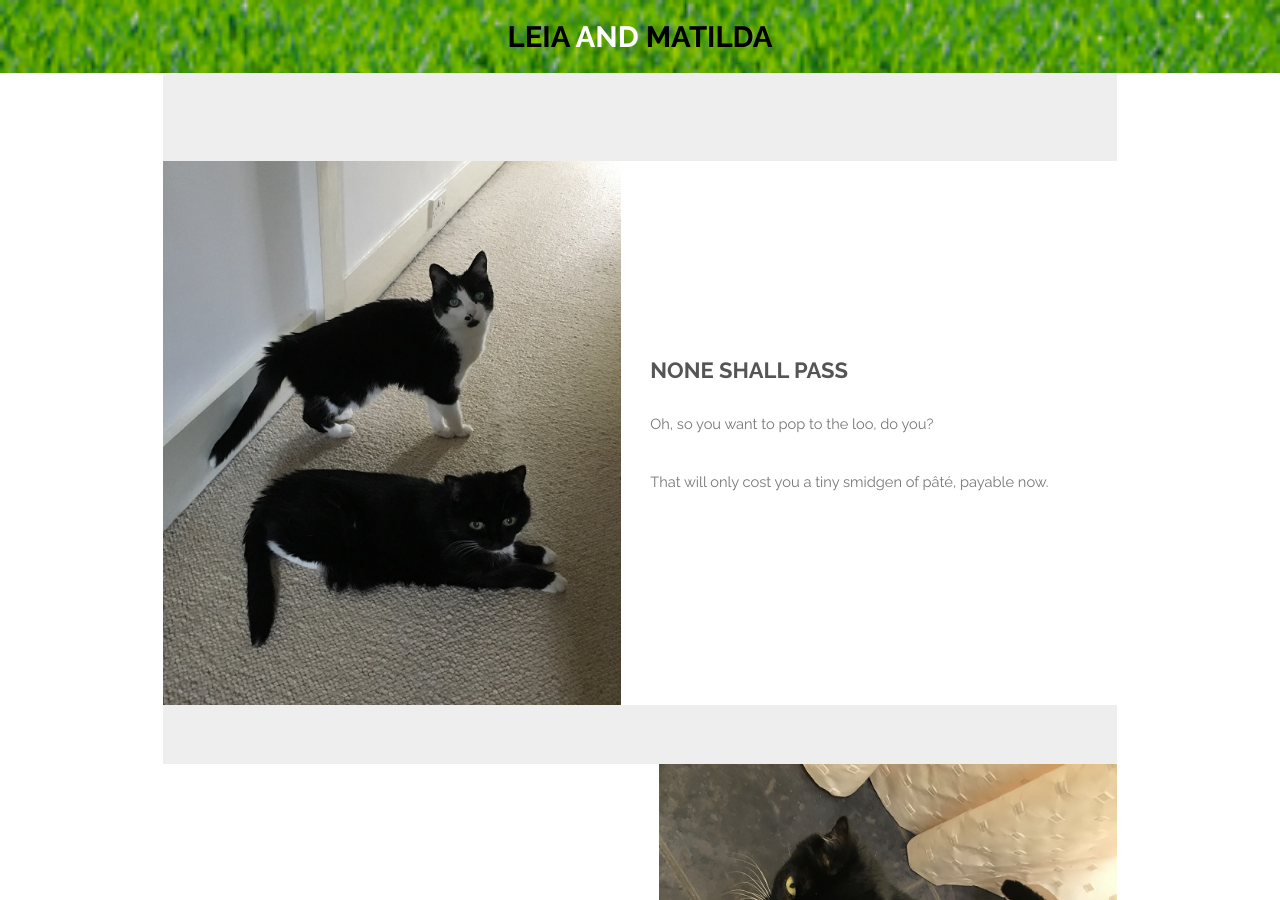
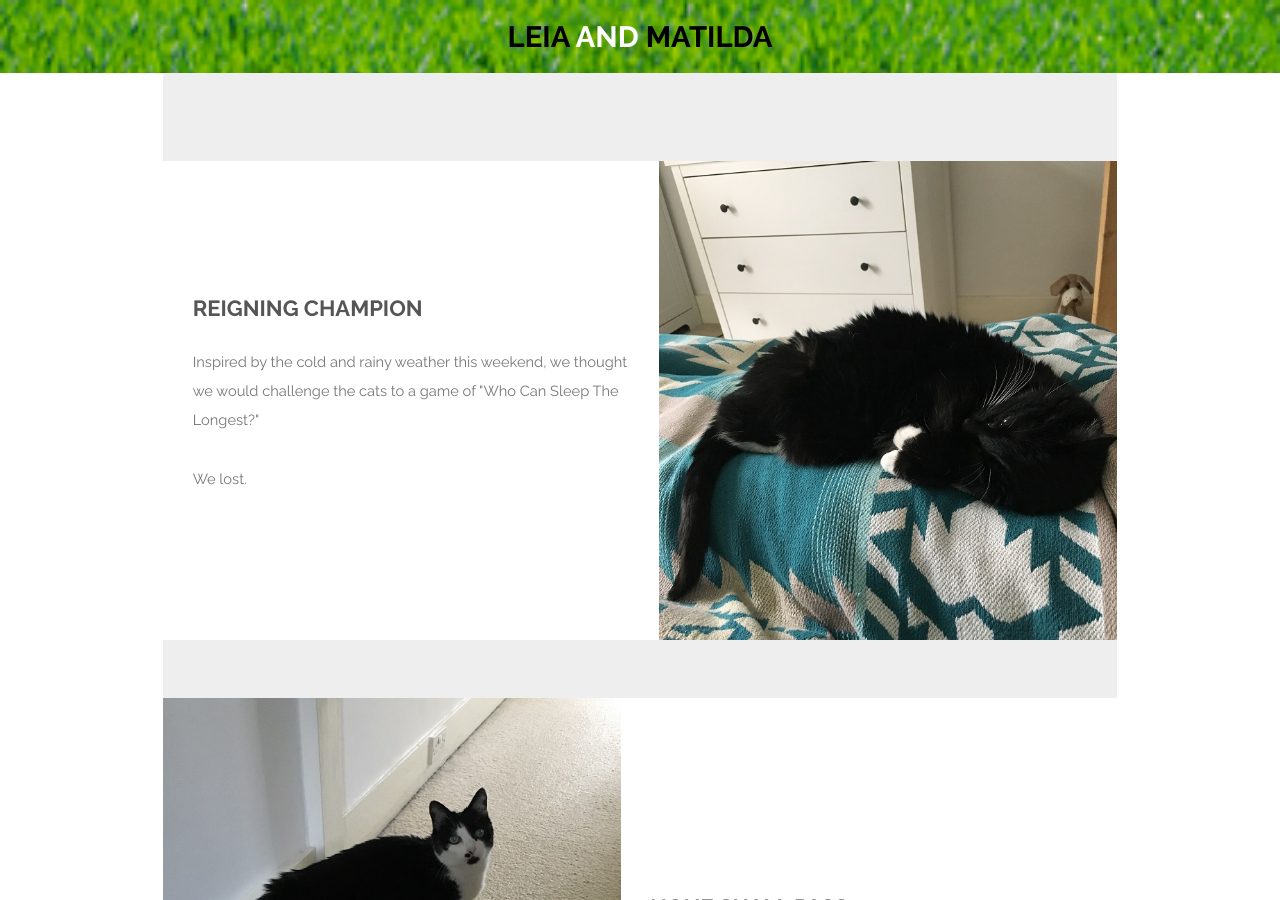
Before and after one commit to jaypalexa/leia-and-matilda, a Jekyll site: the page built from index.md, in a window 1280 px wide and 900 px high. Built offline with Jekyll 4.4.1, drawn with Linux system fonts in a browser that asks for light colours.

Commit message:
"Reigning Champion" post.

```diff
--- a/index.md
+++ b/index.md
@@ -6,6 +6,14 @@ description: A photo essay by Leia and Matilda
 ---
 <section id="one" class="wrapper style1">
   <div class="inner">
+    <article class="feature right">
+      <span class="image"><a href="{{ site.url }}{{ site.baseurl }}/assets/images/20170722_1309_matilda.jpg"><img src="{{ site.url }}{{ site.baseurl }}/assets/images/20170722_1309_matilda.jpg" /></a></span>
+      <div class="content">
+        <h2>Reigning Champion</h2>
+        <p>Inspired by the cold and rainy weather this weekend, we thought we would challenge the cats to a game of "Who Can Sleep The Longest?"</p>
+		<p>We lost.</p>
+      </div>
+    </article>
     <article class="feature left">
       <span class="image"><a href="{{ site.url }}{{ site.baseurl }}/assets/images/20170707_1820_leia_and_matilda.jpg"><img src="{{ site.url }}{{ site.baseurl }}/assets/images/20170707_1820_leia_and_matilda.jpg" /></a></span>
       <div class="content">
```
Also changed, not shown: assets/images/20170709_1530_matilda.jpg (added), assets/images/20170718_1118_leia.jpg (added), assets/images/20170720_1936_matilda.jpg (added), assets/images/20170722_1309_matilda.jpg (added).
